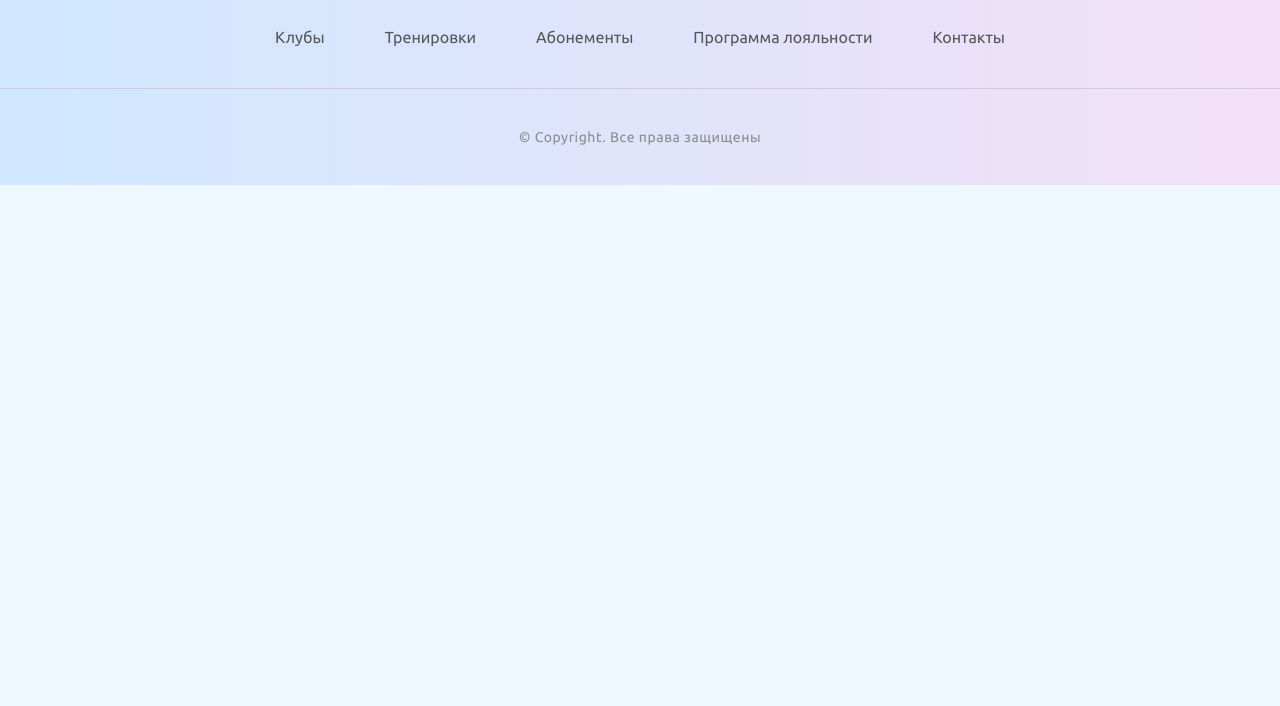
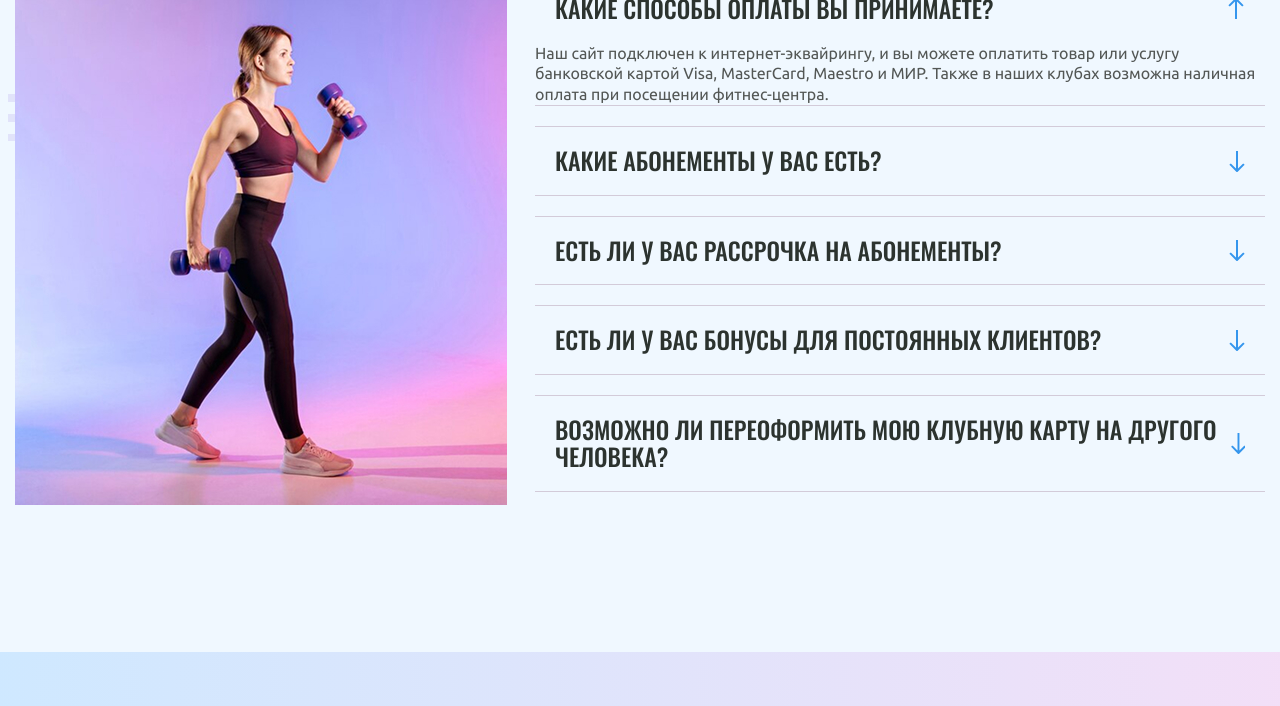
Before and after one commit to vano228337/homework, a plain HTML site: page Fit_studio_article/index.html in a window 1280 px wide. Shown: the part 1541-2247 px from the top of the page. Before the commit the page ends 1726 px from the top, so only its background shows below. Drawn offline with Linux system fonts and the light colour scheme.

Commit message:
Add files via upload

```diff
--- a/Fit_studio_article/css/globals.css
+++ b/Fit_studio_article/css/globals.css
@@ -41,6 +41,23 @@ a {
     text-decoration: none;
 }
 
+a,
+button {
+    outline: none;
+}
+
+.button {
+    transition: 0.2s;
+}
+
+.button:hover {
+    opacity: 0.75;
+}
+
+.button:active {
+    background-color: #2a7ac0;
+}
+
 .text {
     font-family: "Ubuntu", sans-serif;
     font-weight: 400;
@@ -48,6 +65,15 @@ a {
     line-height: 130%;
     color: #535755;
 
+}
+
+.title-medium {
+    font-family: "Oswald", sans-serif;
+    font-weight: 500;
+    font-size: 24px;
+    line-height: 115%;
+    text-transform: uppercase;
+    color: #2c332f;
 }
 
 .text-sub {
@@ -59,3 +85,10 @@ a {
     text-transform: uppercase;
     color: #858e8a;
 }
+
+a:focus-visible,
+button:focus-visible {
+    outline: 2px solid #050505;
+    outline-offset: 1px;
+    border-radius: 1px;
+}
--- a/Fit_studio_article/css/index.css
+++ b/Fit_studio_article/css/index.css
@@ -59,9 +59,7 @@
     transition: opacity 0.2s;
 }
 
-.button:hover {
-    opacity: 0.75;
-}
+
 
 .hero-images {
     position: relative;
@@ -85,7 +83,7 @@
     margin-bottom: 140px;
 }
 
-.news h2 {
+h2 {
     font-family: "Oswald", sans-serif;
     font-weight: 600;
     font-size: 48px;
@@ -154,3 +152,59 @@
 .news-link:hover::after {
     transform: translateX(5px);
 }
+
+.faq {
+    position: relative;
+}
+
+.faq::before {
+    content: "";
+    position: absolute;
+    z-index: -1;
+    background: url(../images/декор.svg);
+    width: calc(50% - 250px);
+    height: 47px;
+    top: 215px;
+}
+
+.faq-container {
+    display: flex;
+    gap: 28px;
+    margin-bottom: 140px;
+}
+
+details {
+    margin-bottom: 20px;
+    border-block: 1px solid #d3cbd9;
+}
+
+details[open] summary::after {
+    transform: rotate(180deg);
+}
+
+summary {
+    display: flex;
+    align-items: center;
+    justify-content: space-between;
+    gap: 10px;
+    list-style: none;
+    padding: 20px;
+    cursor: pointer;
+    user-select: none;
+}
+
+summary::after {
+    content: "";
+    display: inline-block;
+    width: 17px;
+    height: 22px;
+    background: url(../images/стрелка\ \(1\).svg) no-repeat center / cover;
+}
+
+summary::-webkit-details-marker {
+    display: none;
+}
+
+details>p {
+    padding: 0 20px 20xp;
+}
--- a/Fit_studio_article/index.html
+++ b/Fit_studio_article/index.html
@@ -102,6 +102,52 @@
             </div>
         </div>
     </section>
+    <section class="faq section">
+        <div class="container">
+            <h2>Вопросы и ответы</h2>
+            <div class="faq-container">
+                <img src="./images/картинка.jpg" width="492" height="531" alt="Спортивная девушка с гантелями">
+                <div>
+                    <details name="faq" open>
+                        <summary class="title-medium">Какие способы оплаты вы принимаете?</summary>
+                        <p class="text">Наш сайт подключен к интернет-эквайрингу, и вы можете оплатить товар или услугу
+                            банковской
+                            картой Visa, MasterCard, Maestro и МИР.
+                            Также в наших клубах возможна наличная оплата при посещении фитнес-центра.</p>
+                    </details>
+                    <details name="faq">
+                        <summary class="title-medium">Какие абонементы у вас есть?</summary>
+                        <p class="text">Наш сайт подключен к интернет-эквайрингу, и вы можете оплатить товар или услугу
+                            банковской
+                            картой Visa, MasterCard, Maestro и МИР.
+                            Также в наших клубах возможна наличная оплата при посещении фитнес-центра.</p>
+                    </details>
+                    <details name="faq">
+                        <summary class="title-medium">Есть ли у вас рассрочка на абонементы?</summary>
+                        <p class="text">Наш сайт подключен к интернет-эквайрингу, и вы можете оплатить товар или услугу
+                            банковской
+                            картой Visa, MasterCard, Maestro и МИР.
+                            Также в наших клубах возможна наличная оплата при посещении фитнес-центра.</p>
+                    </details>
+                    <details name="faq">
+                        <summary class="title-medium">Есть ли у вас бонусы для постоянных клиентов?</summary>
+                        <p class="text">Наш сайт подключен к интернет-эквайрингу, и вы можете оплатить товар или услугу
+                            банковской
+                            картой Visa, MasterCard, Maestro и МИР.
+                            Также в наших клубах возможна наличная оплата при посещении фитнес-центра.</p>
+                    </details>
+                    <details name="faq">
+                        <summary class="title-medium">Возможно ли переоформить мою клубную карту на другого человека?
+                        </summary>
+                        <p class="text">Наш сайт подключен к интернет-эквайрингу, и вы можете оплатить товар или услугу
+                            банковской
+                            картой Visa, MasterCard, Maestro и МИР.
+                            Также в наших клубах возможна наличная оплата при посещении фитнес-центра.</p>
+                    </details>
+                </div>
+            </div>
+        </div>
+    </section>
     <footer class="footer">
         <div class="footer-top">
             <div class="container">
```
Also changed, not shown: Fit_studio_article/css/article.css (+13 -0 lines), Fit_studio_article/images/картинка.jpg (added), Fit_studio_article/images/стрелка (1).svg (added).
